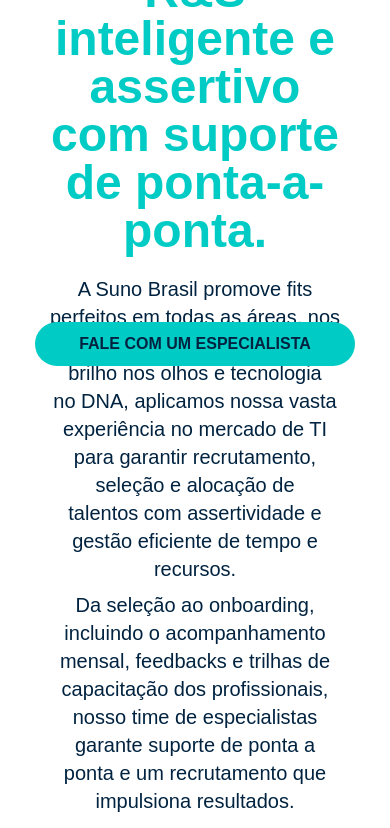
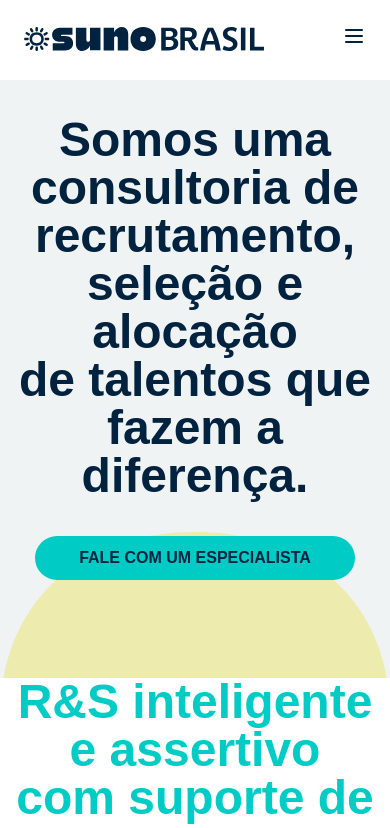
Before and after one commit to MatheusMirro/suno_brasil, a Next.js app: page / in a window 390 px wide. Shown: the top 828 px of the page. Built offline with nearby package versions, Linux system fonts and the light colour scheme.

Commit message:
fix: First responsive patch

```diff
--- a/src/app/components/Header/index.tsx
+++ b/src/app/components/Header/index.tsx
@@ -4,9 +4,9 @@ const Header: React.FC = () => {
           <nav className="container mx-auto px-6 py-3 h-20 pt-6">
             <div className="flex items-center justify-between">
               <div className="text-suno-dark-blue text-2xl">
-                <img className="w-80" src="LOGO_SUNO_BRASIL.svg" alt="Logo da loja"/>
+                <img className="lg:w-80 min-[320px]:w-[80%]" src="LOGO_SUNO_BRASIL.svg" alt="Logo da loja"/>
               </div>
-              <div className="hidden md:block">
+              <div className="min-[320px]:max-[1024px]:hidden min-[1024px]:max-[1279px]:">
                 <ul className="flex items-center space-x-8">
                   <li><a href="#" className="schibsted font-medium text-2xl text-suno-dark-blue">Home</a></li>
                   <li><a href="#" className="schibsted font-medium text-2xl text-suno-dark-blue">Quem Somos</a></li>
@@ -16,15 +16,15 @@ const Header: React.FC = () => {
                   <li><a href="#" className="schibsted font-medium text-2xl text-suno-dark-blue">Contato</a></li>
                 </ul>
               </div>
-              <div className="md:hidden">
+              <div className="lg:hidden">
                 <button className="outline-none mobile-menu-button">
-                  <svg className="w-6 h-6 text-suno-dark-blue" x-show="!showMenu" fill="none" strokeLinecap="round" strokeLinejoin="round" strokeWidth="2" viewBox="0 0 24 24" stroke="currentColor">
+                  <svg className="w-6 h-6 text-suno-dark-blue" fill="none" strokeLinecap="round" strokeLinejoin="round" strokeWidth="2" viewBox="0 0 24 24" stroke="currentColor">
                     <path d="M4 6h16M4 12h16M4 18h16"></path>
                   </svg>
                 </button>
               </div>
             </div>
-            <div className="mobile-menu hidden md:hidden">
+            <div className="mobile-menu hidden lg:hidden">
               <ul className="mt-4 space-y-4">
                   <li><a href="#" className="schibsted font-medium text-2xl text-suno-dark-blue">Home</a></li>
                   <li><a href="#" className="schibsted font-medium text-2xl text-suno-dark-blue">Quem Somos</a></li>
--- a/src/app/pages/CardsSection/index.tsx
+++ b/src/app/pages/CardsSection/index.tsx
@@ -2,14 +2,14 @@ import React from 'react'
 
 function CardsSection() {
     return (
-        <div className="bg-suno-light-yellow px-9 pb-10">
+        <div className="bg-suno-light-yellow px-9 pb-10 md:w-full">
             <h2 className="text-3xl text-center text-suno-dark-blue font-bold p-10">
                 Conhecemos bem o mercado e estamos sempre atualizados com <br />
                 as melhores tecnologias. Por isso, desempenhamos um papel <br />
                 crucial na identificação e aquisição de talentos estratégicos para <br />
                 organizações que buscam preencher cargos de alto nível.
             </h2>
-            <div className="grid grid-cols-5 gap-1 align-middle">
+            <div className="grid gap-1 align-middle md:grid-cols-0 lg:grid-cols-5">
                 <div className="card border-b-suno-acqua">
                     <img className="h-auto w-2/6 bottom-2.5 m-auto pt-5" src="ICON_SUPORTE.svg" alt="Círculo Amarelo"></img>
                     <p className="schibsted text-suno-dark-blue font-bold text-xl p-10">
--- a/src/app/pages/Section1/index.tsx
+++ b/src/app/pages/Section1/index.tsx
@@ -9,9 +9,9 @@ function Section1() {
                     recrutamento, seleção e alocação<br />
                     de talentos que fazem a diferença.
                 </h1>
-                <button className="w-80 h-11 absolute mb-[13%] bg-suno-acqua rounded-3xl text-suno-dark-blue schibsted-bold z-10">FALE COM UM ESPECIALISTA</button>
-                <img className="h-auto w-2/6 bottom-2.5" src="CIRCULO_AMARELO.svg" alt="Círculo Amarelo" />
-                <div className="bg-white w-full absolute mt-[13%] p-10">
+                <button className="min-[320px]:max-[519px]:relative w-80 h-11 absolute lg:mb-[13%] bg-suno-acqua rounded-3xl text-suno-dark-blue schibsted-bold z-10 md:mb-[30%] min-[520px]:max-[770px]:mb-[40%] min-[1024px]:max-[1240px]:mb-[30%]">FALE COM UM ESPECIALISTA</button>
+                <img className="min-[320px]:max-[560px]:absolute min-[520px]:max-[560px]:top-[50%] lg:max-md:mt-[85px] h-auto md:w-[80%] lg:w-2/6 lg:bottom-2.5 min-[1024px]:max-[1240px]:w-[60%]" src="CIRCULO_AMARELO.svg" alt="Círculo Amarelo" />
+                <div className="min-[320px]:max-[519px]:relative min-[520px]:max-[560px]:relative min-[520px]:max-[560px]:z-10 bg-white absolute lg:w-full lg:mt-[13%] lg:p-10 md:mt-[30%] min-[320px]:max-[770px]:mt-[25%] min-[1024px]:max-[1500px]:mt-[20%]">
                     <h2 className="text-suno-acqua text-center text-5xl font-extrabold schibsted mb-5">R&S inteligente e assertivo<br />
                         com suporte de ponta-a-ponta.
                     </h2>
--- a/tailwind.config.js
+++ b/tailwind.config.js
@@ -12,6 +12,9 @@ module.exports = {
         'suno-light-acqua':'#80e5e2',
         'suno-yellow':'#ede46b',
         'suno-light-yellow':'#f6f2b5'
+      },
+      backgroundImage: {
+        'suno-sun': "url('CIRCULO_AMARELO.svg')"
       }
     },
   },
```
